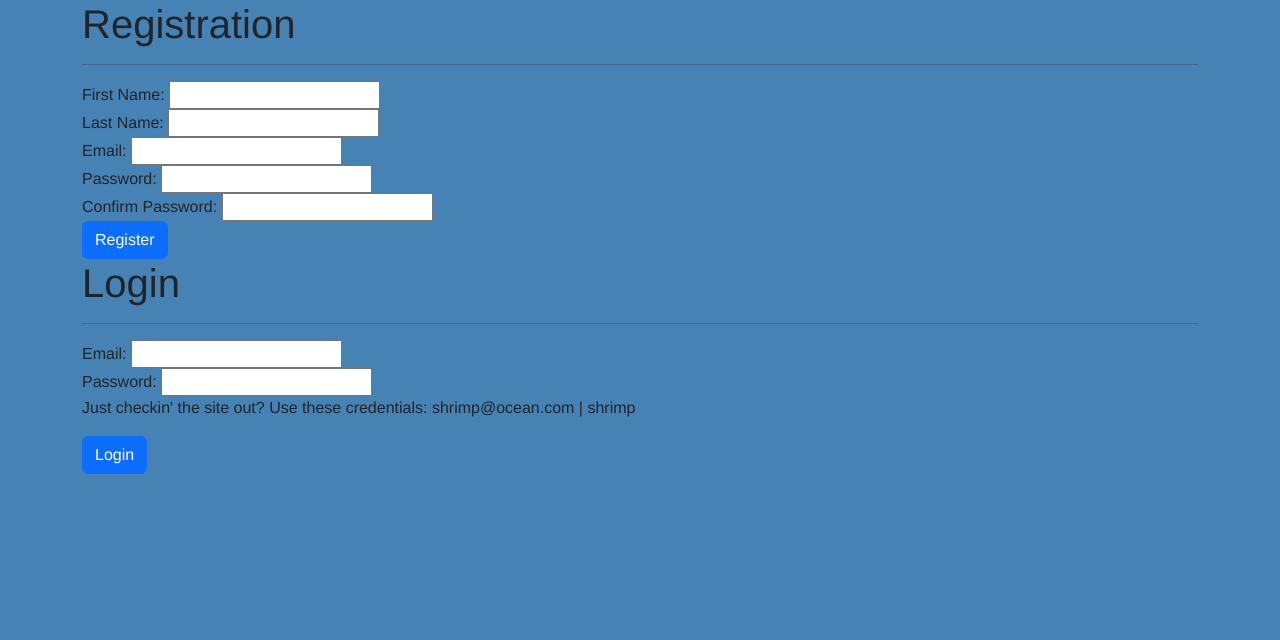
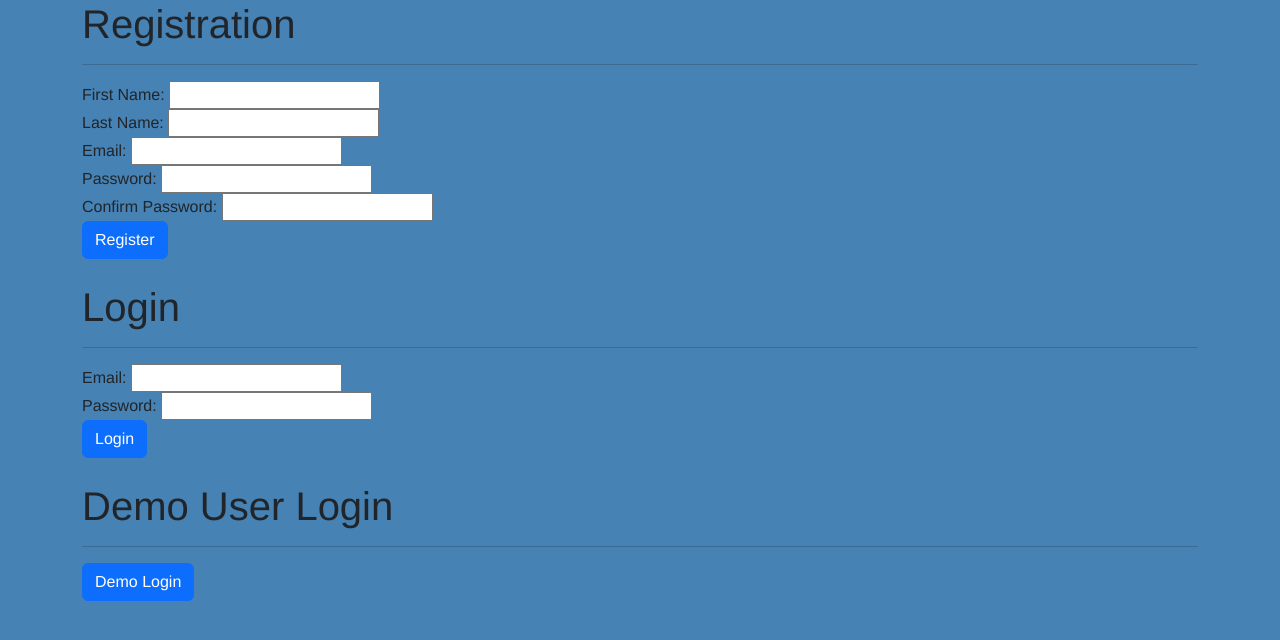
Before and after one commit to m-smith15/Projects, a Flask app: page / in a window 1280 px wide. Shown: the top 640 px of the page. Run offline with Flask 2, Linux system fonts and the light colour scheme; some libraries are stand-ins or nearby versions.

Commit message:
adding in path for demo login

```diff
--- a/Python/wow_ah_project/flask_app/controllers/login.py
+++ b/Python/wow_ah_project/flask_app/controllers/login.py
@@ -81,6 +81,17 @@ def login():
 
     return redirect("/search")
 
+@app.route("/login/demo")
+def demo_login():
+
+    session['is_logged_in'] = True
+    session['email'] = 'demo@email.com'
+    session['first_name'] = 'demo_user'
+    session['user_id'] = '123'
+
+    return redirect("/search")
+
+
 @app.route("/logout")
 def logout():
 
--- a/Python/wow_ah_project/flask_app/templates/login.html
+++ b/Python/wow_ah_project/flask_app/templates/login.html
@@ -1,18 +1,24 @@
 <!DOCTYPE html>
 <html lang="en">
+
 <head>
     <meta charset="UTF-8">
     <meta http-equiv="X-UA-Compatible" content="IE=edge">
     <meta name="viewport" content="width=device-width, initial-scale=1.0">
-    <link href="https://cdn.jsdelivr.net/npm/bootstrap@5.2.0-beta1/dist/css/bootstrap.min.css" rel="stylesheet" integrity="sha384-0evHe/X+R7YkIZDRvuzKMRqM+OrBnVFBL6DOitfPri4tjfHxaWutUpFmBp4vmVor" crossorigin="anonymous">
+    <link href="https://cdn.jsdelivr.net/npm/bootstrap@5.2.0-beta1/dist/css/bootstrap.min.css" rel="stylesheet"
+        integrity="sha384-0evHe/X+R7YkIZDRvuzKMRqM+OrBnVFBL6DOitfPri4tjfHxaWutUpFmBp4vmVor" crossorigin="anonymous">
     <link rel="stylesheet" type="text/css" href="{{ url_for('static', filename='style.css') }}">
     <title>Login Page</title>
 </head>
+
 <body>
-    {% with messages = get_flashed_messages() %}     <!-- declare a variable called messages -->
-    {% if messages %}                            <!-- check if there are any messages -->
-        {% for message in messages %}            <!-- loop through the messages -->
-            <p>{{message}}</p>                   <!-- display each message in a paragraph tag -->
+    {% with messages = get_flashed_messages() %}
+    <!-- declare a variable called messages -->
+    {% if messages %}
+    <!-- check if there are any messages -->
+    {% for message in messages %}
+    <!-- loop through the messages -->
+    <p>{{message}}</p> <!-- display each message in a paragraph tag -->
     {% endfor %}
     {% endif %}
     {% endwith %}
@@ -32,7 +38,7 @@
             <input type="text" name="password_confirm"><br>
             <input type="submit" class="btn btn-primary" value="Register">
         </form>
-    </div>
+    </div><br>
 
     <div class="container">
         <h1>Login</h1>
@@ -42,9 +48,16 @@
             <input type="text" name="email"><br>
             <label for="password">Password:</label>
             <input type="text" name="password"><br>
-        <p>Just checkin' the site out? Use these credentials: shrimp@ocean.com | shrimp</p>
             <input type="submit" class="btn btn-primary" value="Login">
         </form>
     </div>
+    <br>
+    <div class="container">
+        <h1>Demo User Login</h1>
+        <hr>
+        <a href="/login/demo" class="btn btn-primary">Demo Login</a>
+
+    </div>
 </body>
+
 </html>
```
Lines whose indentation alone changed are shown as unchanged.
